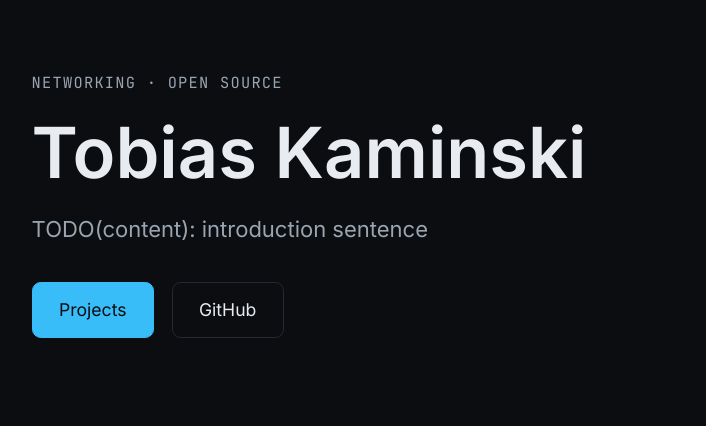
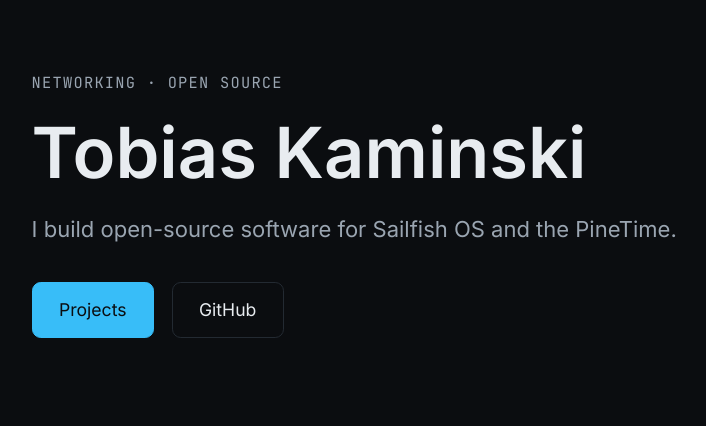
Before and after one commit to tordenskjoldsw/tordenskjold.de, a Python web app: template src/portfolio/templates/pages/home.html in a window 1280 px wide. Shown: the part 64-490 px from the top of the page, without its empty margins (10-716 px from the left). Run offline with Jinja, Linux system fonts and the light colour scheme; the template is opened without the code that fills it, so the values that code supplies are empty.

Commit message:
feat(content): add introduction sentence to hero

```diff
--- a/src/portfolio/templates/pages/home.html
+++ b/src/portfolio/templates/pages/home.html
@@ -8,7 +8,7 @@
 <section class="hero container" aria-labelledby="hero-title">
   <p class="eyebrow">Networking · Open source</p>
   <h1 class="hero__title" id="hero-title">Tobias Kaminski</h1>
-  <p class="hero__intro">TODO(content): introduction sentence</p>
+  <p class="hero__intro">I build open-source software for Sailfish OS and the PineTime.</p>
   <ul class="button-list">
     <li><a class="button button--primary" href="#projects">Projects</a></li>
     <li><a class="button" href="{{ github_profile_url }}">GitHub</a></li>
```
